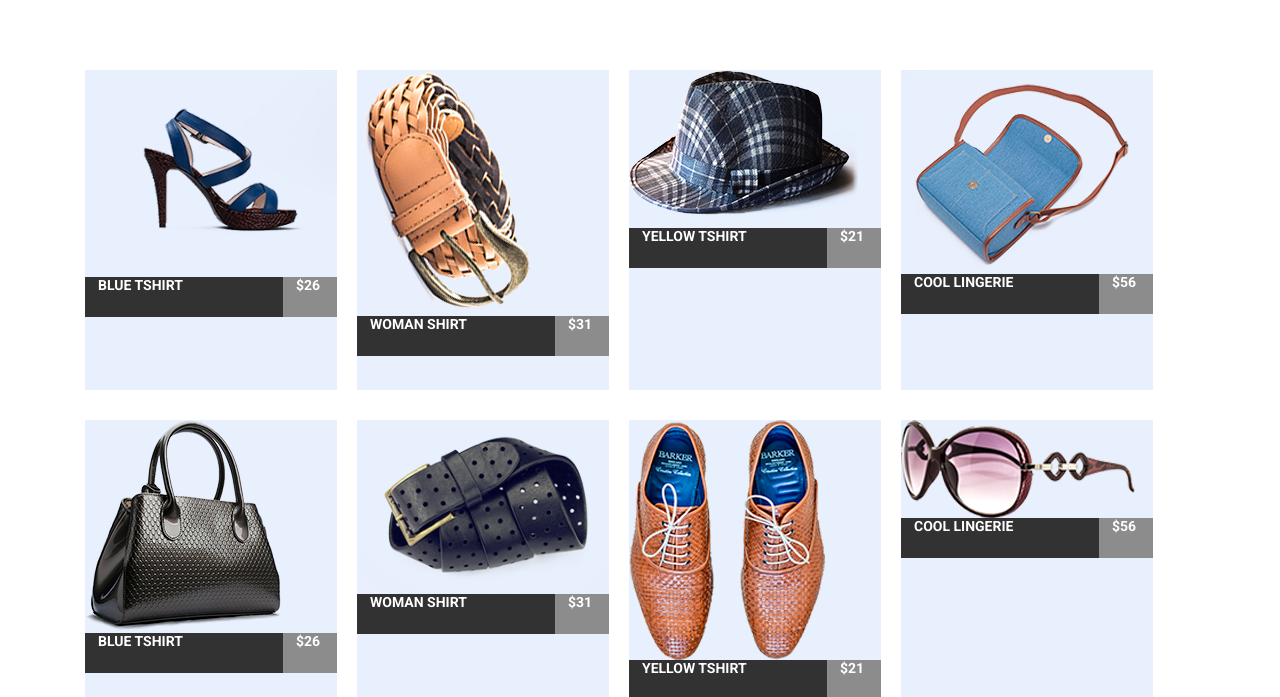
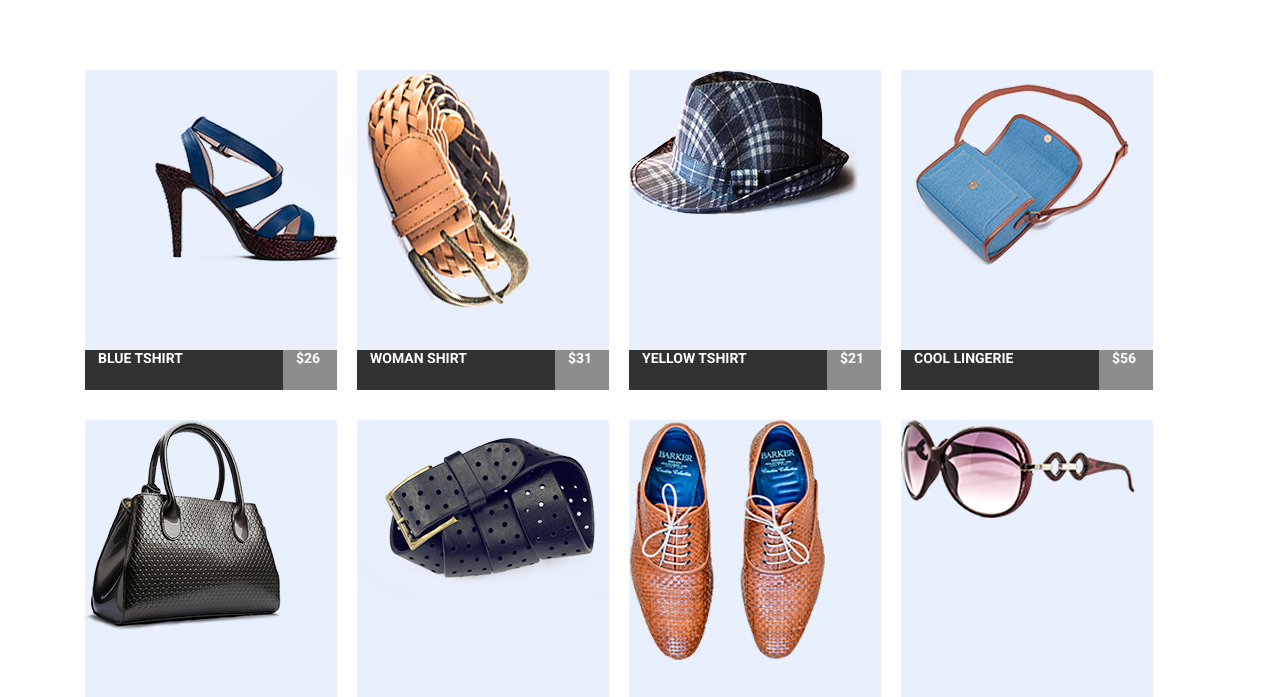
Before and after one commit to sergiy4891/goitfe12_hw4, a plain HTML site: page index.html in a window 1280 px wide. Shown: the part 253-950 px from the top of the page. Drawn offline with nearby package versions, Linux system fonts and the light colour scheme.

Commit message:
second commit

```diff
--- a/css/styles.css
+++ b/css/styles.css
@@ -55,16 +55,16 @@ li {
     font-weight: bold;
    }
 
-a.menu.sku:hover {
-       color: #1abc9c;
-   }
+.menu:hover {
+    color: #1abc9c;
+}
 
 .container {
     margin: 0 auto;
     margin-top: 110px;
     font-size: 0;
     width: 1110px;
-    height: 100%;
+   min-height: 100%;
 }
 
 .title {
@@ -73,6 +73,7 @@ a.menu.sku:hover {
     font-size: 48px;
     font-weight: bold;
     margin: 0 auto;
+    margin-top: 100px;
     text-align: center;
     color: #515151;
     margin-bottom: 85px;
@@ -90,38 +91,43 @@ a.menu.sku:hover {
     top: 32px;
 }
 
+.content-top {
+    width: 100%;
+    min-height: 670px;
+}
+
 .box {
     float: left;
     height: 320px;
     width: 252px;
     margin-right: 20px;
     margin-bottom: 30px;
-    right: 0;
     background-color: #e9f0fd;
+}
+
+.clearfix::after {
+    content: " ";
+    display: block;
+    clear: both;
+    visibility: hidden;
 }
 
 .box:hover {
     color: #1abc9c;
-    opacity: 50%;
 }
 
-img {
-    text-align: center;
-    max-width: 100%;
-    overflow: hidden;
+.card {
+    width: 252px;
+    height: 280px;
+    margin: 0;
 }
 
-.content-top.clearfix::after {
-    content: " ";
+.pic {
+    width: auto;
+    height: auto;
 }
 
-p.name.price {
-    float: left;
-    padding: 0;
-    bottom: 0;
-}
-
-.button {
+.caption {
     display: inline-block;
     width: 100%;
     margin: 0;
@@ -136,8 +142,12 @@ p.name.price {
     background-color: #323232;
 }
 
+.name:hover {
+    background-color: #1abc9c;
+}
+
 a.sku {
-    display: inline;
+    display: inline-block;
     margin-left: 13px;
     padding: 0;
     right: 13px;
@@ -157,15 +167,25 @@ a.sku {
     background-color: #8c8c8c;
 }
 
+.price:hover {
+    background-color: #7fd9c7;
+}
+
+.content-bottom {
+    width: 100%;
+    height: 498px;
+}
+
 .article {
     float: left;
     height: 495px;
     width: 340px;
     margin-right: 25px;
-    overflow: hidden;
+    margin-bottom: 80px;
+    /* overflow: hidden; */
 }
 
-.content-bottom.clearfix::after {
+.content-bottom, .clearfix::after {
     content: " ";
 }
 
@@ -185,11 +205,18 @@ a.sku {
 }
 
 .load {
+    box-sizing: content-box;
     width: 160px;
     height: 50px;
-    color: #4ec6ab;
+    background-color: #4ec6ab;
     border-radius: 5px;
     margin: 20px;
+}
+
+.load-more {
+    font-size: 18px;
+    display: inline;
+    max-height: 50px;
 }
 
 
--- a/index.html
+++ b/index.html
@@ -4,7 +4,7 @@
     <meta charset="UTF-8">
     <meta name="viewport" content="width=device-width, initial-scale=1.0">
     <meta http-equiv="X-UA-Compatible" content="ie=edge">
-    <link rel="stylesheet" href="css/normilize.css">
+    <link rel="stylesheet" href="css/normalize.css">
     <link rel="stylesheet" href="css/styles.css">
     <link href="https://fonts.googleapis.com/css?family=Open+Sans:300,600,700|Roboto:300,700" rel="stylesheet">
     <title>Berezin hw4</title>
@@ -39,57 +39,73 @@
         <h1 class="title">FEATURED PRODUCTS</h1>
         <div class="content-top clearfix">
             <div class="box">
-                <img src="img/sandals.png" alt="">
-                <div class="button">
+                <div class="card">
+                    <img src="img/sandals.png" alt="">
+                </div>
+                <div class="caption">
                     <p class="name"><a class="sku" href="#">BLUE TSHIRT</a></p>
                     <p class="price"><a class="sku" href="#">$26</a></p>
                 </div>
             </div>
             <div class="box">
-                <img src="img/belt.png" alt="">
-                <div class="button">
+                <div class="card">
+                    <img class="pic" src="img/belt.png" alt="">
+                </div>
+                <div class="caption">
                     <p class="name"><a class="sku" href="#">WOMAN SHIRT</a></p>
                     <p class="price"><a class="sku" href="#">$31</a></p>
                 </div>
             </div>
             <div class="box">
-                <img src="img/hat.png" alt="">
-                <div class="button">
+                <div class="card">
+                    <img class="pic" src="img/hat.png" alt="">
+                </div>
+                <div class="caption">
                     <p class="name"><a class="sku" href="#">YELLOW TSHIRT</a></p>
                     <p class="price"><a class="sku" href="#">$21</a></p>
                 </div>
             </div>
             <div class="box">
-                <img src="img/bag.png" alt="">
-                <div class="button">
+                <div class="card">
+                    <img class="pic" src="img/bag.png" alt="">
+                </div>
+                <div class="caption">
                     <p class="name"><a class="sku" href="#">COOL LINGERIE</a></p>
                     <p class="price"><a class="sku" href="#">$56</a></p>
                 </div>
             </div>
             <div class="box">
-                <img src="img/black_bag.png" alt="">
-                <div class="button">
+                <div class="card">
+                    <img class="pic" src="img/black_bag.png" alt="">
+                </div>
+                <div class="caption">
                     <p class="name"><a class="sku" href="#">BLUE TSHIRT</a></p>
                     <p class="price"><a class="sku" href="#">$26</a></p>
                 </div>
             </div>
             <div class="box">
-                <img src="img/black_belt.png" alt="">
-                <div class="button">
+                <div class="card">
+                    <img class="pic" src="img/black_belt.png" alt="">
+                </div>
+                <div class="caption">
                     <p class="name"><a class="sku" href="#">WOMAN SHIRT</a></p>
                     <p class="price"><a class="sku" href="#">$31</a></p>
                 </div>
             </div>
             <div class="box">
-                <img src="img/shoes.png" alt="">
-                <div class="button">
+                <div class="card">
+                    <img class="pic" src="img/shoes.png" alt="">
+                </div>
+                <div class="caption">
                     <p class="name"><a class="sku" href="#">YELLOW TSHIRT</a></p>
                     <p class="price"><a class="sku" href="#">$21</a></p>
                 </div>
             </div>
             <div class="box">
-                <img src="img/sunglasses.png" alt="">
-                <div class="button">
+                <div class="card">
+                    <img class="pic" src="img/sunglasses.png" alt="">
+                </div>
+                <div class="caption">
                     <p class="name"><a class="sku" href="#">COOL LINGERIE</a></p>
                     <p class="price"><a class="sku" href="#">$56</a></p>
                 </div>
```
